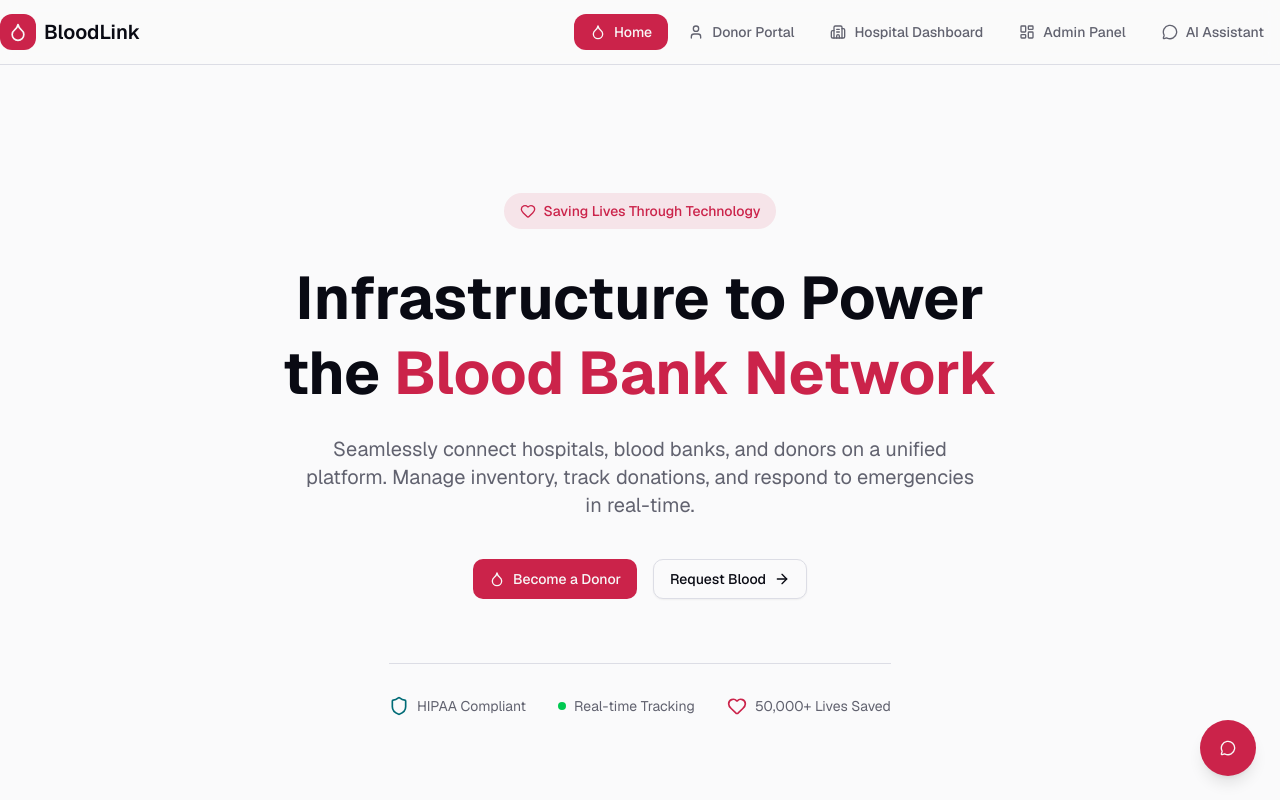
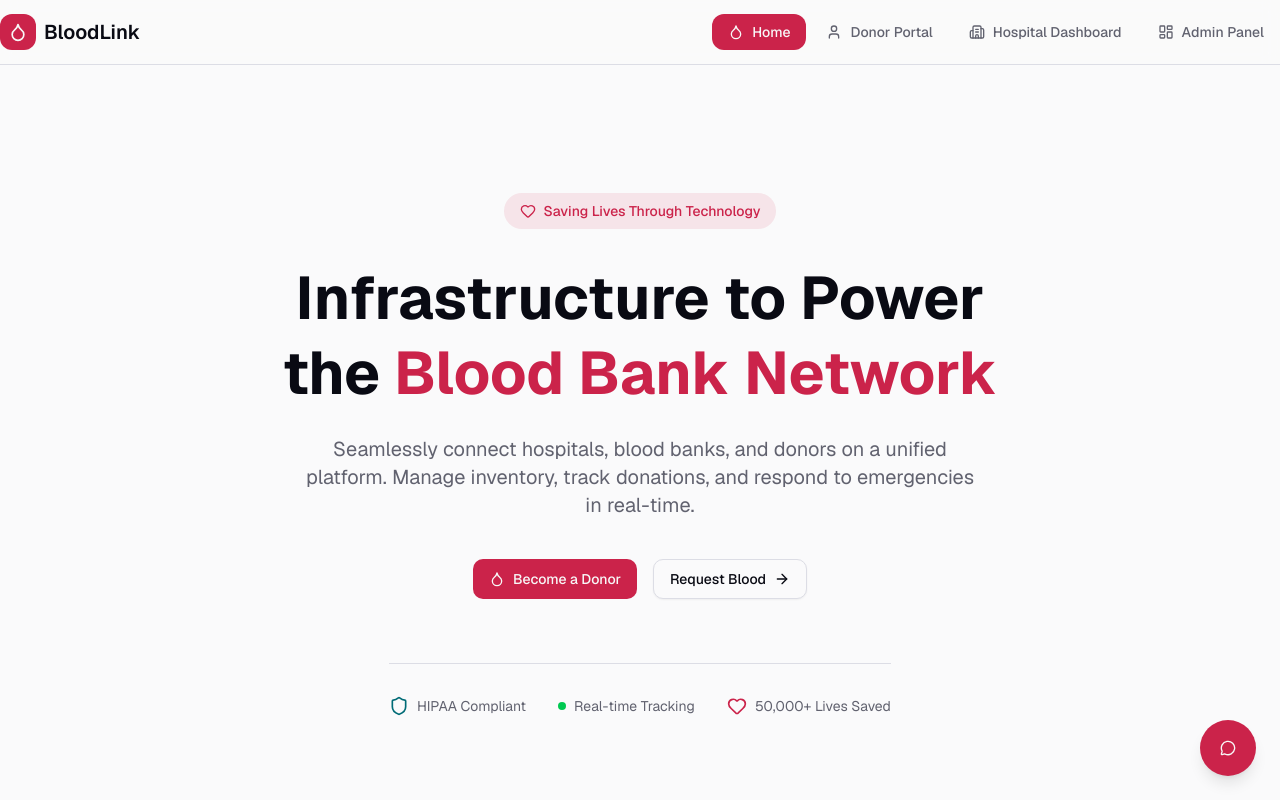
Before and after one commit to FatmmaELZahraa/Blood_Bank_DEPI_GP, a Next.js app: page / in a window 1280 px wide. Shown: the top 800 px of the page. Built offline with nearby package versions, Linux system fonts and the light colour scheme.

Commit message:
Handle navigation

```diff
--- a/components/navigation.tsx
+++ b/components/navigation.tsx
@@ -20,7 +20,7 @@ const navItems = [
   { href: "/donor", label: "Donor Portal", icon: User },
   { href: "/hospital", label: "Hospital Dashboard", icon: Building2 },
   { href: "/admin", label: "Admin Panel", icon: LayoutDashboard },
-  { href: "/chat", label: "AI Assistant", icon: MessageCircle },
+
 ]
 
 export function Navigation() {
```
